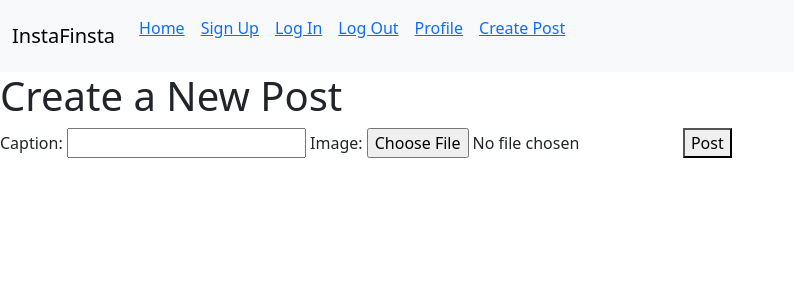
After one commit to 1155-boni/network, a Django app: page /post/ in a window 1280 px wide. The commit adds this page. Shown: the top 300 px of the page, without its empty margins (0-794 px from the left). Run offline with Django 5.2, Linux system fonts and the light colour scheme; the visitor is signed in with stand-in values (Sample User, id 1).

Commit message:
Add profile

```diff
--- a/instafinsta/forms.py
+++ b/instafinsta/forms.py
@@ -13,3 +13,9 @@ class SignUpForm(UserCreationForm):
 class LoginForm(forms.Form):
     username = forms.CharField(max_length=150)
     password = forms.CharField(widget=forms.PasswordInput)
+
+class PostForm(forms.ModelForm):
+
+    class Meta:
+        model = Post
+        fields = ('caption', 'image')
--- a/instafinsta/models.py
+++ b/instafinsta/models.py
@@ -1,6 +1,7 @@
-
 from django.db import models
 from django.contrib.auth.models import User
+from django.db.models.signals import post_save
+from django.dispatch import receiver
 
 # Create your models here.
 class Socialnetwork(models.Model):
@@ -9,11 +10,25 @@ class Socialnetwork(models.Model):
     def __str__(self):
         pass
 
+class Profile(models.Model):
+    user = models.OneToOneField(User, on_delete=models.CASCADE)
+    profile_pic = models.ImageField(upload_to='profile_pics/', blank=True, null=True)
+
+    def __str__(self):
+        return f"{self.user.username}'s Profile"
+
 class Post(models.Model):
     id = models.AutoField(primary_key=True)
     user = models.ForeignKey(User, on_delete=models.CASCADE)
     content = models.TextField()
     created_at = models.DateTimeField(auto_now_add=True)
+    caption = models.CharField(max_length=255, blank=True)
+    image = models.ImageField(upload_to='posts/', blank=True, null=True)
 
     def __str__(self):
         return f"Post {self.id} by {self.user.username}"
+
+@receiver(post_save, sender=User)
+def create_user_profile(sender, instance, created, **kwargs):
+    if created:
+        Profile.objects.create(user=instance)
--- a/instafinsta/templates/base.html
+++ b/instafinsta/templates/base.html
@@ -25,6 +25,14 @@
                         <li>
                             <p class="nav-link"><a href="{% url 'login' %}">Log In</a></p>
                         </li>
+                        <li>
+                            <p class="nav-link"><a href="{% url 'logout' %}">Log Out</a></p>
+                        </li>
+                        <li>
+                            <p class="nav-link"><a href="{% url 'profile' %}">Profile</a></p>
+                        </li>
+                        <li>
+                            <p class="nav-link"><a href="{% url 'create_post' %}">Create Post</a></p>
                     </ul>
                 </div>
             </div>
--- a/instafinsta/templates/home.html
+++ b/instafinsta/templates/index.html
@@ -1,5 +1,5 @@
 
-{% extends 'layout.html' %}
+{% extends 'base.html' %}
 {% block title %}
 
                              instafinsta
--- /dev/null
+++ b/instafinsta/templates/post.html
@@ -0,0 +1,16 @@
+{% extends 'base.html' %}
+{% load static %}
+
+{% block title %}Post{% endblock %}
+
+{% block content %}
+    <h1>Create a New Post</h1>
+    <form method="post" enctype="multipart/form-data">
+        {% csrf_token %}
+        <label for="caption">Caption:</label>
+        <input type="text" id="caption" name="caption" required>
+        <label for="image">Image:</label>
+        <input type="file" id="image" name="image" accept="image/*" required>
+        <button type="submit">Post</button>
+    </form>
+{% endblock %}
--- a/instafinsta/urls.py
+++ b/instafinsta/urls.py
@@ -1,8 +1,11 @@
 from django.urls import path
 from instafinsta import views
+from .views import *
 urlpatterns = [
-    path('', views.home, name='home'),
-    path('signup/', views.signup, name='signup'),
-    path('login/', views.login_view, name='login'),
-    path('logout/', views.logout_view, name='logout'),
+    path('', home, name='home'),
+    path('signup/', signup, name='signup'),
+    path('login/', login_view, name='login'),
+    path('logout/', logout_view, name='logout'),
+    path('profile/', profile, name='profile'),
+    path('post/', create_post, name='create_post'),
 ]
--- a/instafinsta/views.py
+++ b/instafinsta/views.py
@@ -4,6 +4,7 @@ from django.http import HttpResponse
 from .forms import *
 from django.contrib.auth import authenticate, login as auth_login, logout as auth_logout
 from django.contrib.auth.models import User
+from django.contrib.auth.decorators import login_required
 
 def home(request):
     return render(request, 'index.html')
@@ -29,7 +30,7 @@ def login_view(request):
             if user is not None:
                 auth_login(request, user)
                 messages.success(request, 'Logged in successfully')
-                return redirect('home')
+                return redirect('profile')
             else:
                 messages.error(request, 'Invalid username or password')
     else:
@@ -40,3 +41,32 @@ def logout_view(request):
     auth_logout(request)
     messages.success(request, 'Logged out successfully')
     return redirect('login')
+
+
+
+
+@login_required
+def profile(request):
+    if request.method == 'POST' and 'profile_pic' in request.FILES:
+        profile = request.user.profile
+        profile.profile_pic = request.FILES['profile_pic']
+        profile.save()
+        messages.success(request, 'Profile picture updated!')
+        return redirect('profile')
+    return render(request, 'profile.html', {'user': request.user})
+
+@login_required
+def create_post(request):
+    if request.method == 'POST':
+        form = PostForm(request.POST, request.FILES)
+        if form.is_valid():
+            post = form.save(commit=False)
+            post.user = request.user
+            # Set content if not in form
+            post.content = request.POST.get('content', '')
+            post.save()
+            messages.success(request, 'Post created successfully')
+            return redirect('home')
+    else:
+        form = PostForm()
+    return render(request, 'post.html', {'form': form})
```
Also changed, not shown: instafinsta/templates/profile.html (added, +25 -0 lines), instafinsta/static/default/default.png (added).
